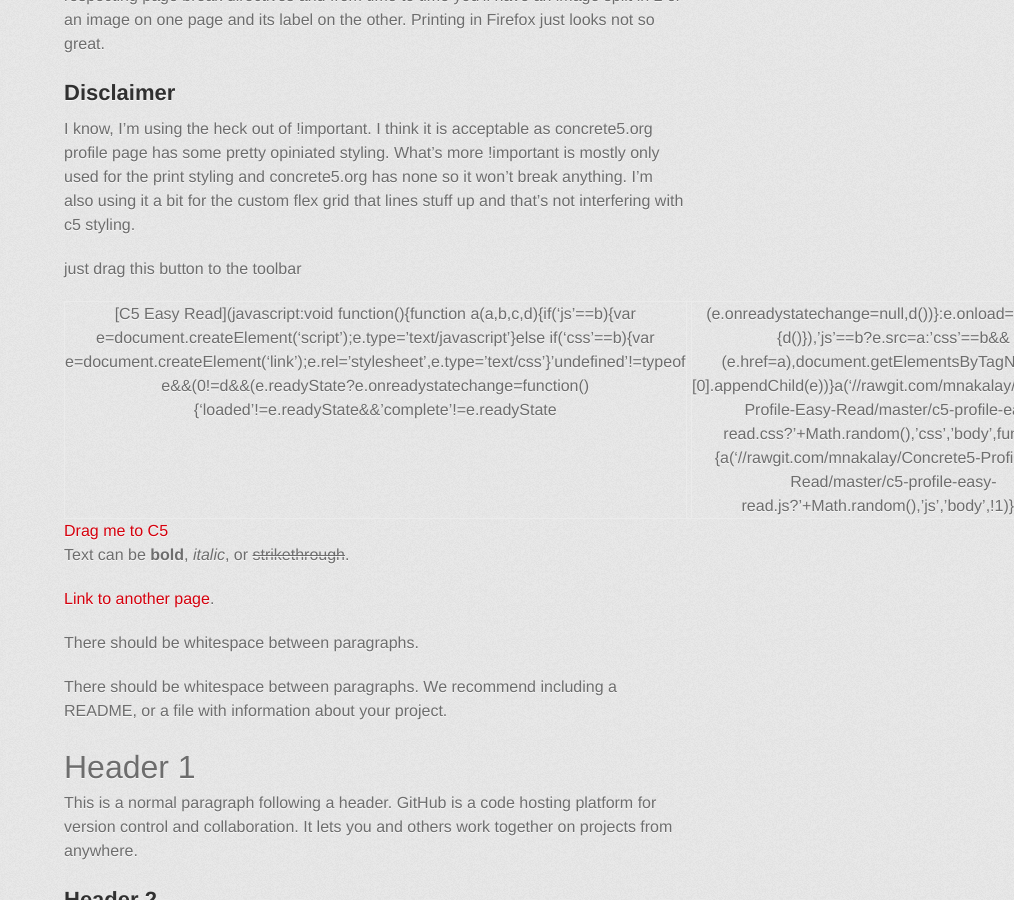
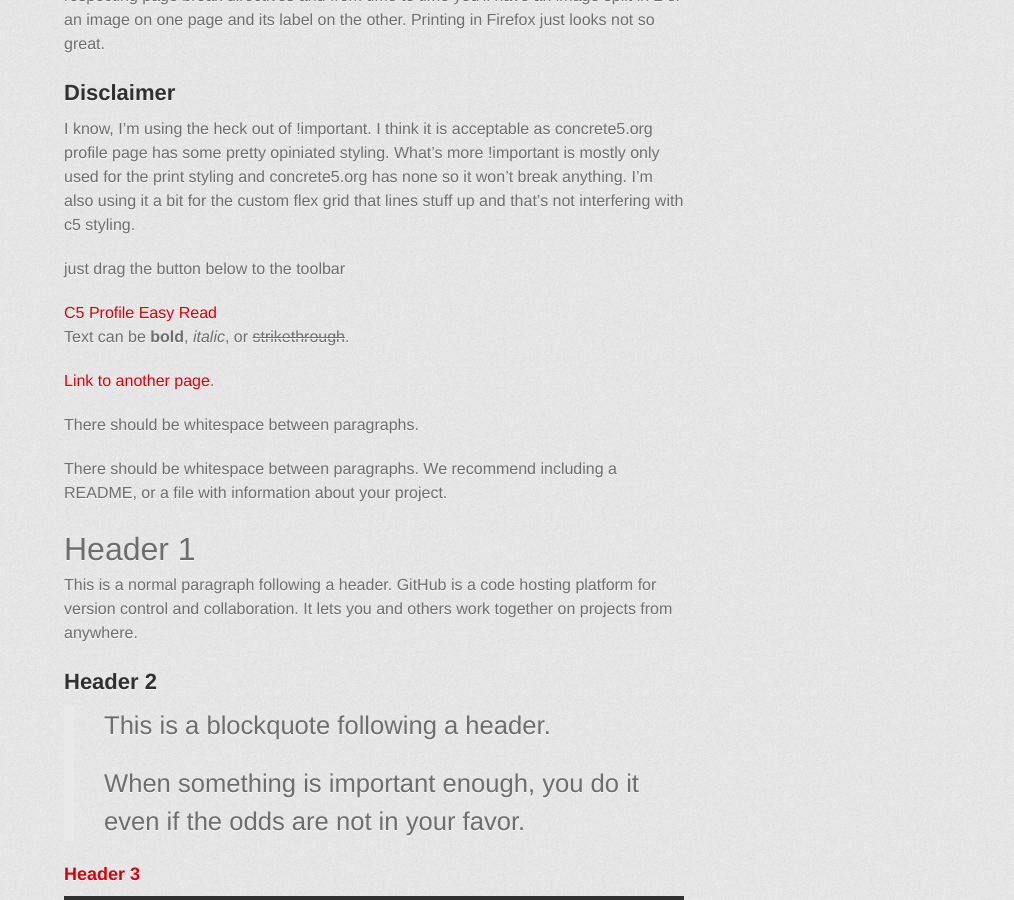
Before and after one commit to mnakalay/Concrete5-Profile-Easy-Read, a Jekyll site: the page built from docs/index.md, in a window 1280 px wide and 900 px high, scrolled down 839 px. Shown: the whole window, without its empty margins (266-1280 px from the left). Built offline with Jekyll 4.4.1, drawn with Linux system fonts in a browser that asks for light colours; some web fonts are replaced; our own code applies the rules of GitHub Pages for plain Markdown files.

Commit message:
Yes! bookmarklet button finally good

```diff
--- a/docs/index.md
+++ b/docs/index.md
@@ -26,12 +26,10 @@ I know, I'm using the heck out of !important.
 I think it is acceptable as concrete5.org profile page has some pretty opiniated styling. What's more !important is mostly only used for the print styling and concrete5.org has none so it won't break anything.
 I'm also using it a bit for the custom flex grid that lines stuff up and that's not interfering with c5 styling.
 
-just drag this button to the toolbar
-
-[C5 Easy Read](javascript:void function(){function a(a,b,c,d){if('js'==b){var e=document.createElement('script');e.type='text/javascript'}else if('css'==b){var e=document.createElement('link');e.rel='stylesheet',e.type='text/css'}'undefined'!=typeof e&&(0!=d&&(e.readyState?e.onreadystatechange=function(){'loaded'!=e.readyState&&'complete'!=e.readyState||(e.onreadystatechange=null,d())}:e.onload=function(){d()}),'js'==b?e.src=a:'css'==b&&(e.href=a),document.getElementsByTagName(c)[0].appendChild(e))}a('//rawgit.com/mnakalay/Concrete5-Profile-Easy-Read/master/c5-profile-easy-read.css?'+Math.random(),'css','body',function(){a('//rawgit.com/mnakalay/Concrete5-Profile-Easy-Read/master/c5-profile-easy-read.js?'+Math.random(),'js','body',!1)})}();)
+just drag the button below to the toolbar
 
 <div class="bookmarklet">
-  <a href="javascript:void function(){function a(a,b,c,d){if('js'==b){var e=document.createElement('script');e.type='text/javascript'}else if('css'==b){var e=document.createElement('link');e.rel='stylesheet',e.type='text/css'}'undefined'!=typeof e&&(0!=d&&(e.readyState?e.onreadystatechange=function(){'loaded'!=e.readyState&&'complete'!=e.readyState||(e.onreadystatechange=null,d())}:e.onload=function(){d()}),'js'==b?e.src=a:'css'==b&&(e.href=a),document.getElementsByTagName(c)[0].appendChild(e))}a('//rawgit.com/mnakalay/Concrete5-Profile-Easy-Read/master/c5-profile-easy-read.css?'+Math.random(),'css','body',function(){a('//rawgit.com/mnakalay/Concrete5-Profile-Easy-Read/master/c5-profile-easy-read.js?'+Math.random(),'js','body',!1)})}();" onclick="javascript:void(0)">Drag me to C5</a>
+  <a href="javascript:void function(){function a(a,b,c,d){if('js'==b){var e=document.createElement('script');e.type='text/javascript'}else if('css'==b){var e=document.createElement('link');e.rel='stylesheet',e.type='text/css'}'undefined'!=typeof e&&(0!=d&&(e.readyState?e.onreadystatechange=function(){'loaded'!=e.readyState&&'complete'!=e.readyState||(e.onreadystatechange=null,d())}:e.onload=function(){d()}),'js'==b?e.src=a:'css'==b&&(e.href=a),document.getElementsByTagName(c)[0].appendChild(e))}a('//rawgit.com/mnakalay/Concrete5-Profile-Easy-Read/master/c5-profile-easy-read.css?'+Math.random(),'css','body',function(){a('//rawgit.com/mnakalay/Concrete5-Profile-Easy-Read/master/c5-profile-easy-read.js?'+Math.random(),'js','body',!1)})}();" onclick="javascript:void(0)">C5 Profile Easy Read</a>
 </div>
 
 Text can be **bold**, _italic_, or ~~strikethrough~~.
```
